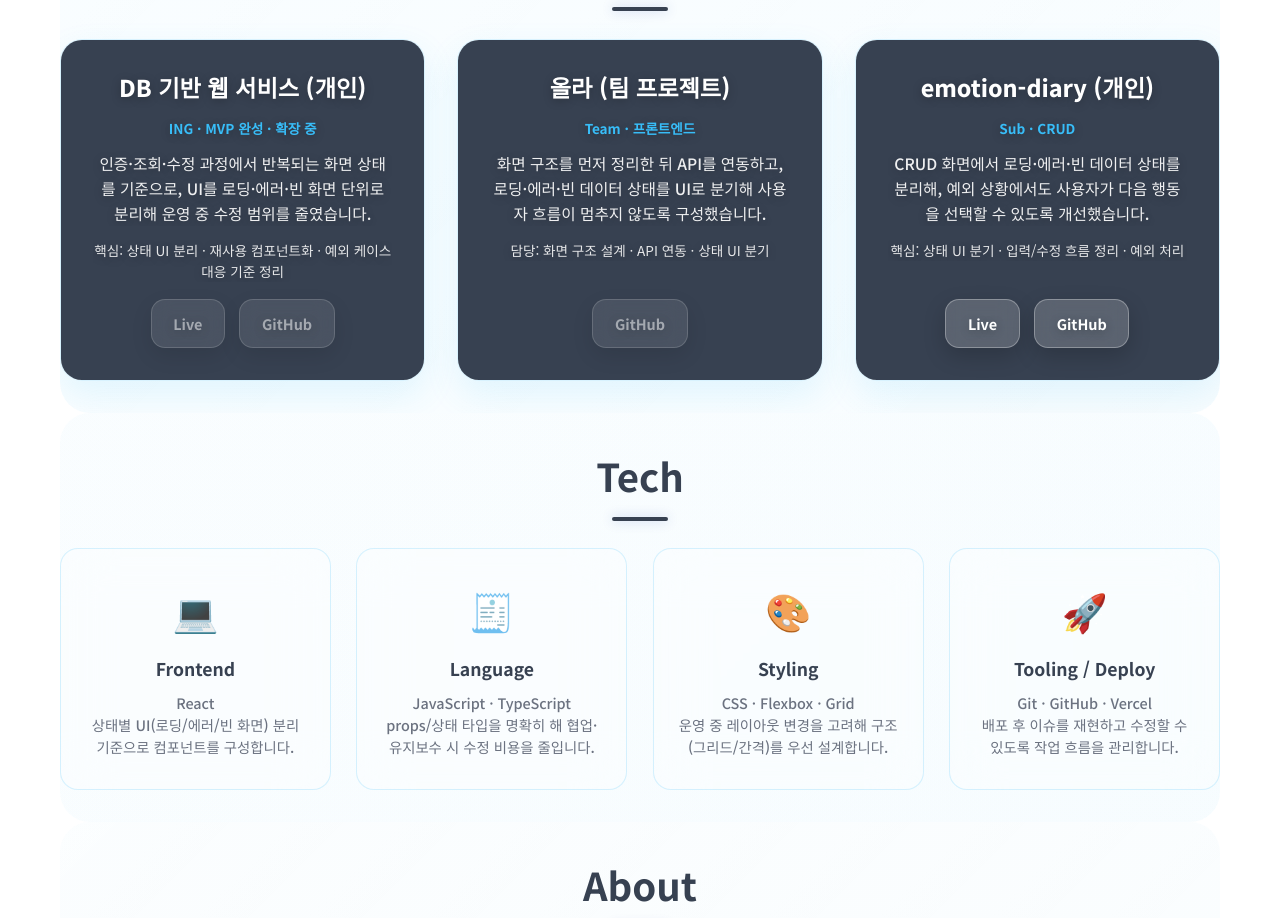
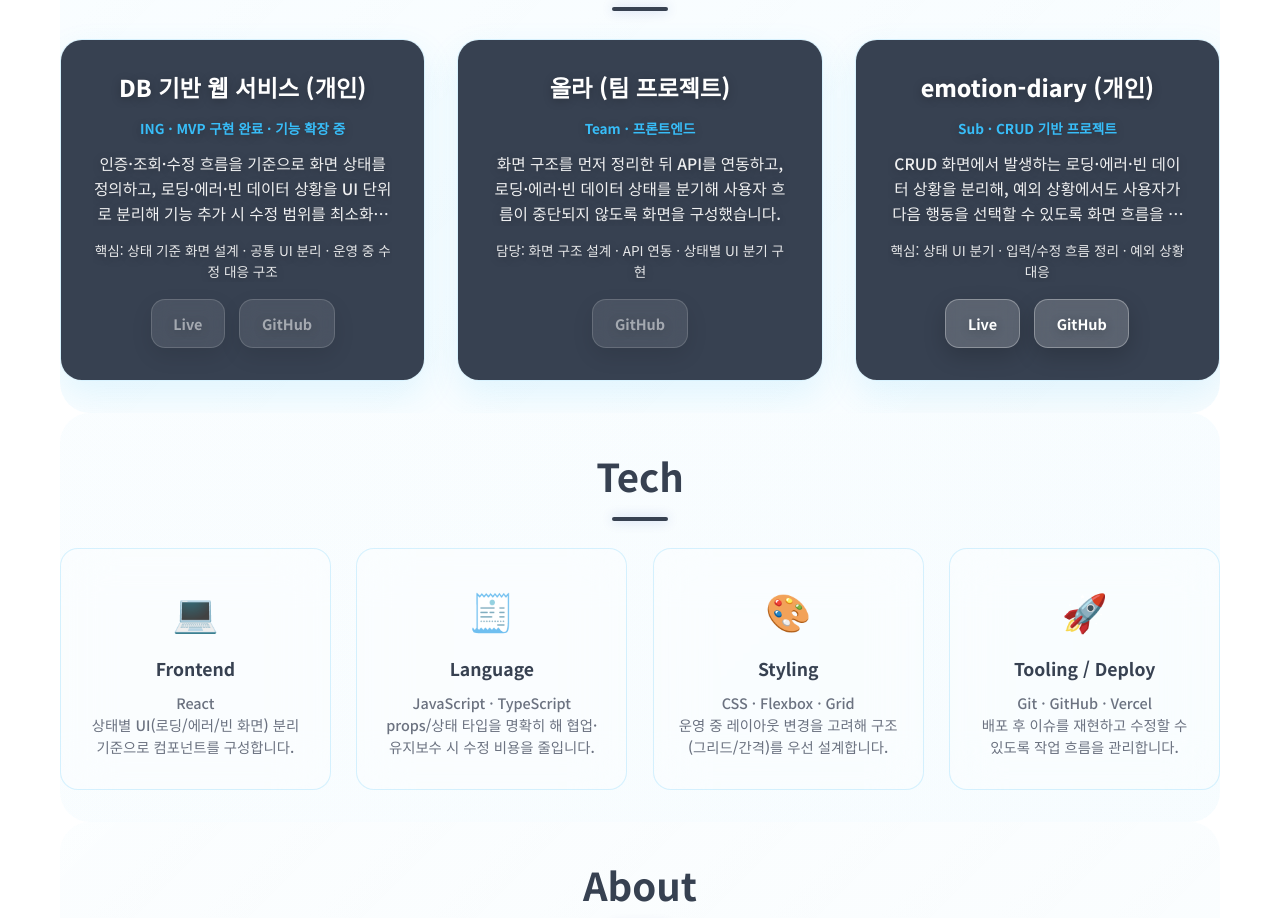
Before and after one commit to BAEEUNJi97/my_portfolio_practice, a plain HTML site: page index.html in a window 1280 px wide. Shown: the part 896-1814 px from the top of the page. Drawn offline with Linux system fonts and the light colour scheme.

Commit message:
프로젝트 수정

```diff
--- a/index.html
+++ b/index.html
@@ -114,13 +114,14 @@
         <div class="project-image">
           <div class="project-overlay">
             <h3>DB 기반 웹 서비스 (개인)</h3>
-                  <p class="project-period">ING · MVP 완성 · 확장 중</p>
+            <p class="project-period">ING · MVP 구현 완료 · 기능 확장 중</p>
             <p>
-                    인증·조회·수정 과정에서 반복되는 화면 상태를 기준으로,
-                    UI를 로딩·에러·빈 화면 단위로 분리해 운영 중 수정 범위를 줄였습니다.
+              인증·조회·수정 흐름을 기준으로 화면 상태를 정의하고,
+              로딩·에러·빈 데이터 상황을 UI 단위로 분리해
+              기능 추가 시 수정 범위를 최소화했습니다.
             </p>
             <p class="project-features">
-                    핵심: 상태 UI 분리 · 재사용 컴포넌트화 · 예외 케이스 대응 기준 정리
+              핵심: 상태 기준 화면 설계 · 공통 UI 분리 · 운영 중 수정 대응 구조
             </p>
             <div class="project-links">
               <a class="btn-disabled">Live</a>
@@ -137,16 +138,19 @@
             <p class="project-period">Team · 프론트엔드</p>
             <p>
               화면 구조를 먼저 정리한 뒤 API를 연동하고,
-                    로딩·에러·빈 데이터 상태를 UI로 분기해 사용자 흐름이 멈추지 않도록 구성했습니다.
+              로딩·에러·빈 데이터 상태를 분기해
+              사용자 흐름이 중단되지 않도록 화면을 구성했습니다.
             </p>
             <p class="project-features">
-                    담당: 화면 구조 설계 · API 연동 · 상태 UI 분기
+              담당: 화면 구조 설계 · API 연동 · 상태별 UI 분기 구현
             </p>
             <div class="project-links">
-                    <a class="btn-disabled"
-                     href="https://github.com/BAEEUNJi97/emotion-diary"
+              <a
+                class="btn-disabled"
+                href="https://github.com/BAEEUNJi97/codelap_allola"
                 target="_blank"
-                      >GitHub</a>
+                >GitHub
+              </a>
             </div>
           </div>
         </div>
@@ -156,13 +160,14 @@
         <div class="project-image">
           <div class="project-overlay">
             <h3>emotion-diary (개인)</h3>
-                  <p class="project-period">Sub · CRUD</p>
+            <p class="project-period">Sub · CRUD 기반 프로젝트</p>
             <p>
-                    CRUD 화면에서 로딩·에러·빈 데이터 상태를 분리해,
-                    예외 상황에서도 사용자가 다음 행동을 선택할 수 있도록 개선했습니다.
+              CRUD 화면에서 발생하는 로딩·에러·빈 데이터 상황을 분리해,
+              예외 상황에서도 사용자가 다음 행동을 선택할 수 있도록
+              화면 흐름을 개선했습니다.
             </p>
             <p class="project-features">
-                    핵심: 상태 UI 분기 · 입력/수정 흐름 정리 · 예외 처리
+              핵심: 상태 UI 분기 · 입력/수정 흐름 정리 · 예외 상황 대응
             </p>
             <div class="project-links">
               <a
@@ -182,6 +187,7 @@
     </div>
   </div>
 </section>
+
 
       <!-- Tech -->
       <section id="skills" class="skills">
```
Lines whose indentation alone changed are shown as unchanged.
